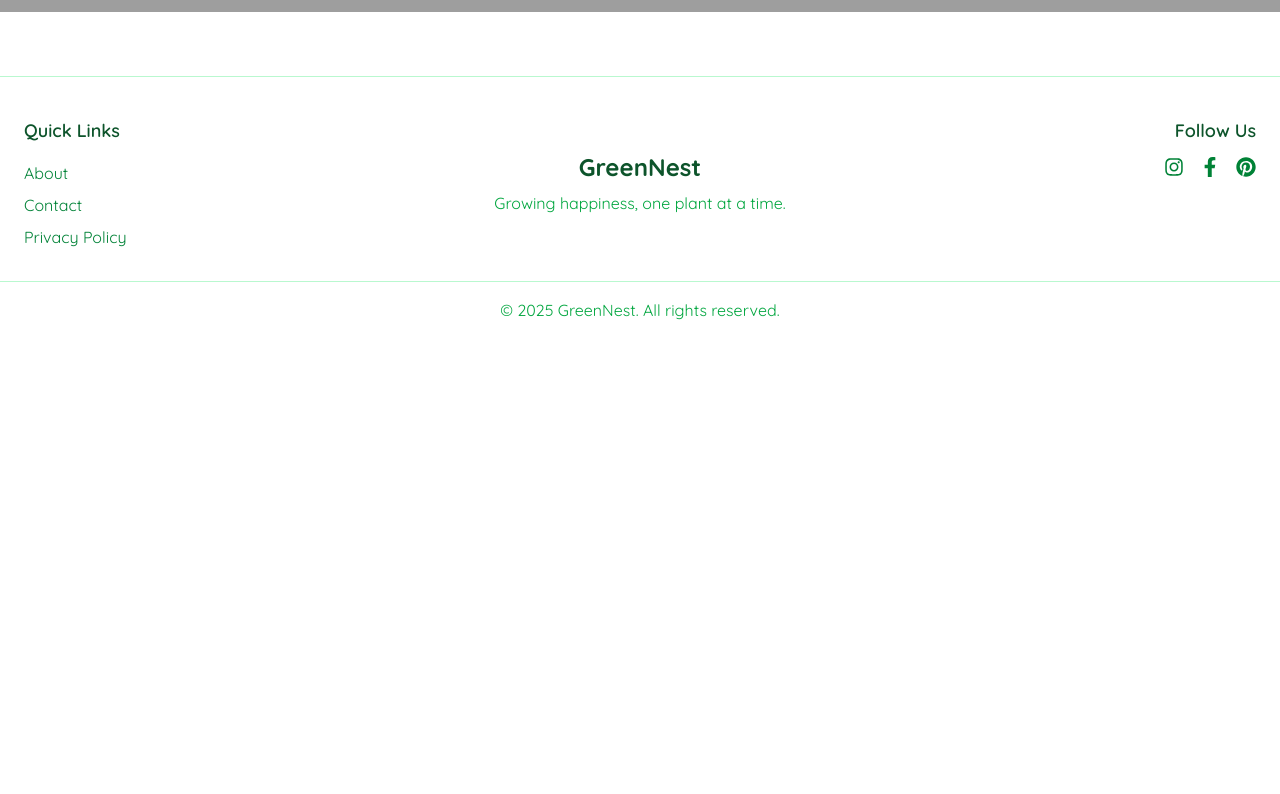
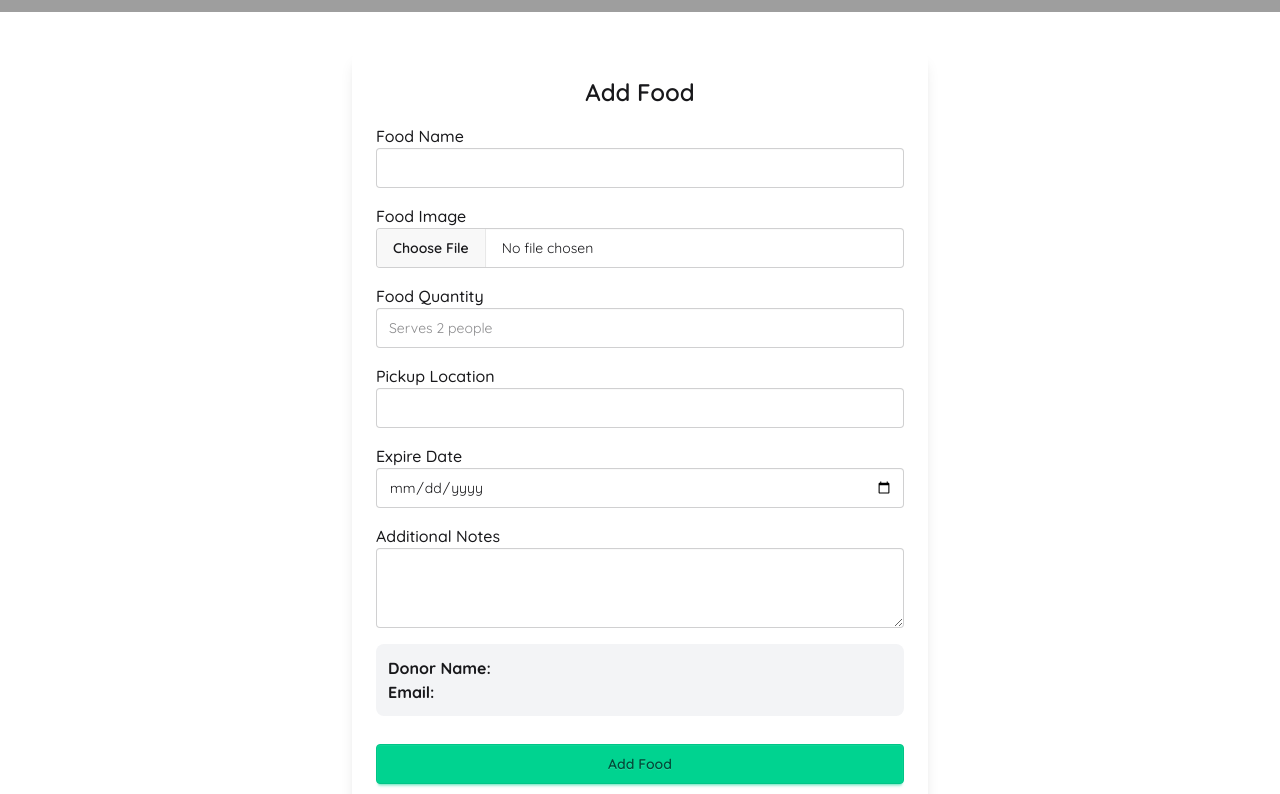
Before and after one commit to Imtius10/PlateShare, a React (Vite) app: page / in a window 1280 px wide. Shown: the part 726-1520 px from the top of the page. Before the commit the page ends 1088 px from the top, so only its background shows below. Built offline with nearby package versions, Linux system fonts and the light colour scheme; no server answers; grey boxes are pictures that could not be loaded.

Commit message:
add foods

```diff
--- a/package.json
+++ b/package.json
@@ -15,6 +15,7 @@
     "lucide-react": "^0.556.0",
     "react": "^19.2.0",
     "react-dom": "^19.2.0",
+    "react-hook-form": "^7.68.0",
     "react-hot-toast": "^2.6.0",
     "react-icons": "^5.5.0",
     "react-router": "^7.10.1",
--- a/src/Component/Home/Home.jsx
+++ b/src/Component/Home/Home.jsx
@@ -1,5 +1,6 @@
 import React from 'react';
 import HomeSwiper from '../Swiper/HomeSwpiper';
+import AddFoods from '../../Pages/AllFoods/AddFoods';
 
 
 const Home = () => {
@@ -7,7 +8,7 @@ const Home = () => {
         <div>
             <h1>Home</h1>
              <HomeSwiper></HomeSwiper>
-
+             <AddFoods></AddFoods>
         </div>
     );
 };
--- a/src/Component/Navbar/Navbar.jsx
+++ b/src/Component/Navbar/Navbar.jsx
@@ -30,7 +30,7 @@ const Navbar = () => {
                         ? "underline text-[#75d705] font-semibold text-lg"
                         : "font-semibold text-lg"
                 }
-                to="/available-foods"
+                to="/availabelfood"
             >
                 Available Foods
             </NavLink>
@@ -80,6 +80,9 @@ const Navbar = () => {
                                     <>
                                         <NavLink to="/profile">
                                             <button className="btn btn-success w-full">Profile</button>
+                                        </NavLink>
+                                        <NavLink to="/managefood">
+                                            <button className="btn btn-success w-full">Manage My Food</button>
                                         </NavLink>
 
                                         <button
@@ -137,7 +140,9 @@ const Navbar = () => {
                             <li>
                                 <NavLink to="/profile">Profile</NavLink>
                             </li>
-
+                            <NavLink to="/managefood">
+                                <button className="btn btn-success w-full">Manage My Food</button>
+                            </NavLink>
                             <li>
                                 <button
                                     onClick={handleLogout}
--- /dev/null
+++ b/src/Pages/AllFoods/AddFoods.jsx
@@ -0,0 +1,172 @@
+import React, { useContext, useState } from "react";
+import { useForm } from "react-hook-form";
+
+import toast, { Toaster } from "react-hot-toast";
+import { AuthContext } from "../../AuthProvider/AuthProvider";
+
+const AddFoods = () => {
+    const { user } = useContext(AuthContext)
+    const { register, handleSubmit, reset } = useForm();
+    const [loading, setLoading] = useState(false);
+
+    const imgbbKey = "YOUR_IMGBB_API_KEY"; // <-- replace
+
+    const onSubmit = async (data) => {
+        if (!user) {
+            toast.error("You must be logged in!");
+            return;
+        }
+
+        setLoading(true);
+
+        try {
+            // 1️⃣ Upload image to imgbb
+            const formData = new FormData();
+            formData.append("image", data.foodImage[0]);
+
+            const imgUpload = await fetch(
+                `https://api.imgbb.com/1/upload?key=${imgbbKey}`,
+                {
+                    method: "POST",
+                    body: formData,
+                }
+            );
+            const imgRes = await imgUpload.json();
+
+            if (!imgRes.success) {
+                toast.error("Image upload failed");
+                setLoading(false);
+                return;
+            }
+
+            const imageUrl = imgRes.data.url;
+
+            // 2️⃣ Build final food data
+            const foodInfo = {
+                food_name: data.foodName,
+                food_image: imageUrl,
+                food_quantity: data.foodQuantity,
+                pickup_location: data.pickupLocation,
+                expire_date: data.expireDate,
+                notes: data.notes || "",
+
+                // Auto-filled donor info
+                donator_name: user.displayName,
+                donator_email: user.email,
+                donator_image: user.photoURL,
+
+                food_status: "Available", // default
+
+                createdAt: new Date(),
+            };
+
+            // 3️⃣ Send to MongoDB backend
+            const res = await fetch("http://localhost:5000/foods", {
+                method: "POST",
+                headers: { "Content-Type": "application/json" },
+                body: JSON.stringify(foodInfo),
+            });
+
+            const result = await res.json();
+
+            if (result.insertedId) {
+                toast.success("Food Added Successfully!");
+                reset();
+            } else {
+                toast.error("Failed to add food");
+            }
+        } catch (err) {
+            toast.error("Something went wrong!");
+            console.log(err);
+        }
+
+        setLoading(false);
+    };
+
+    return (
+        <div className="max-w-xl mx-auto p-6 bg-white shadow-lg rounded-lg mt-10">
+            <Toaster />
+            <h2 className="text-2xl font-semibold mb-4 text-center">Add Food</h2>
+
+            <form onSubmit={handleSubmit(onSubmit)} className="space-y-4">
+
+                {/* Food Name */}
+                <div>
+                    <label className="font-medium">Food Name</label>
+                    <input
+                        type="text"
+                        className="input input-bordered w-full"
+                        {...register("foodName", { required: true })}
+                    />
+                </div>
+
+                {/* Image Upload */}
+                <div>
+                    <label className="font-medium">Food Image</label>
+                    <input
+                        type="file"
+                        className="file-input file-input-bordered w-full"
+                        {...register("foodImage", { required: true })}
+                        accept="image/*"
+                    />
+                </div>
+
+                {/* Quantity */}
+                <div>
+                    <label className="font-medium">Food Quantity</label>
+                    <input
+                        type="text"
+                        placeholder="Serves 2 people"
+                        className="input input-bordered w-full"
+                        {...register("foodQuantity", { required: true })}
+                    />
+                </div>
+
+                {/* Pickup Location */}
+                <div>
+                    <label className="font-medium">Pickup Location</label>
+                    <input
+                        type="text"
+                        className="input input-bordered w-full"
+                        {...register("pickupLocation", { required: true })}
+                    />
+                </div>
+
+                {/* Expire Date */}
+                <div>
+                    <label className="font-medium">Expire Date</label>
+                    <input
+                        type="date"
+                        className="input input-bordered w-full"
+                        {...register("expireDate", { required: true })}
+                    />
+                </div>
+
+                {/* Additional Notes */}
+                <div>
+                    <label className="font-medium">Additional Notes</label>
+                    <textarea
+                        className="textarea textarea-bordered w-full"
+                        {...register("notes")}
+                    ></textarea>
+                </div>
+
+                {/* Donor Info (auto-filled) */}
+                <div className="bg-gray-100 p-3 rounded-lg">
+                    <p><b>Donor Name:</b> {user?.displayName}</p>
+                    <p><b>Email:</b> {user?.email}</p>
+                </div>
+
+                <button
+                    type="submit"
+                    className="btn btn-success w-full mt-3"
+                    disabled={loading}
+                >
+                    {loading ? "Adding..." : "Add Food"}
+                </button>
+            </form>
+        </div>
+    );
+};
+
+export default AddFoods;
```
Also changed, not shown: src/Router/Router.jsx (+19 -3 lines), src/Pages/AllFoods/AvailableFoods.jsx (added), src/Pages/AllFoods/FoodDetails.jsx (added), src/Pages/AllFoods/ManageMyFoods.jsx (added), 1 other file (tests, documents, lock files or other folders).
